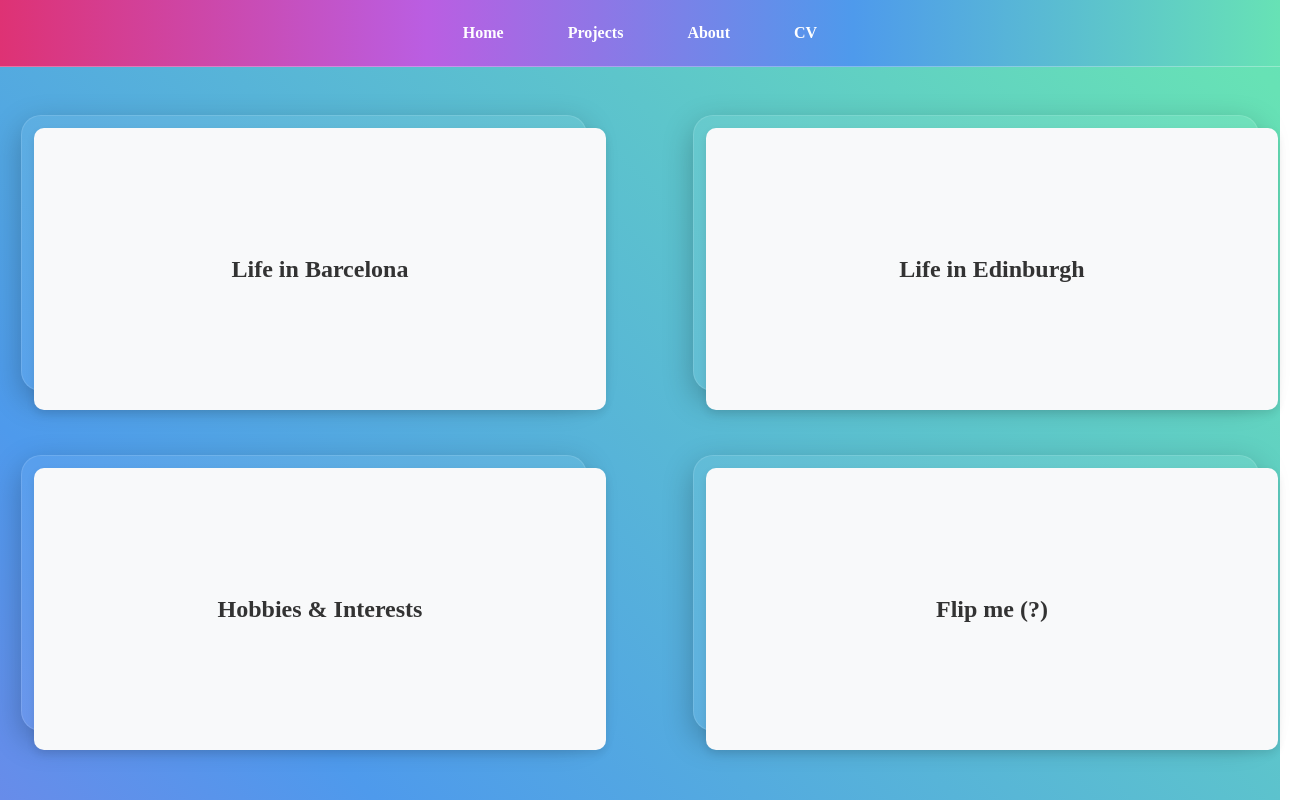
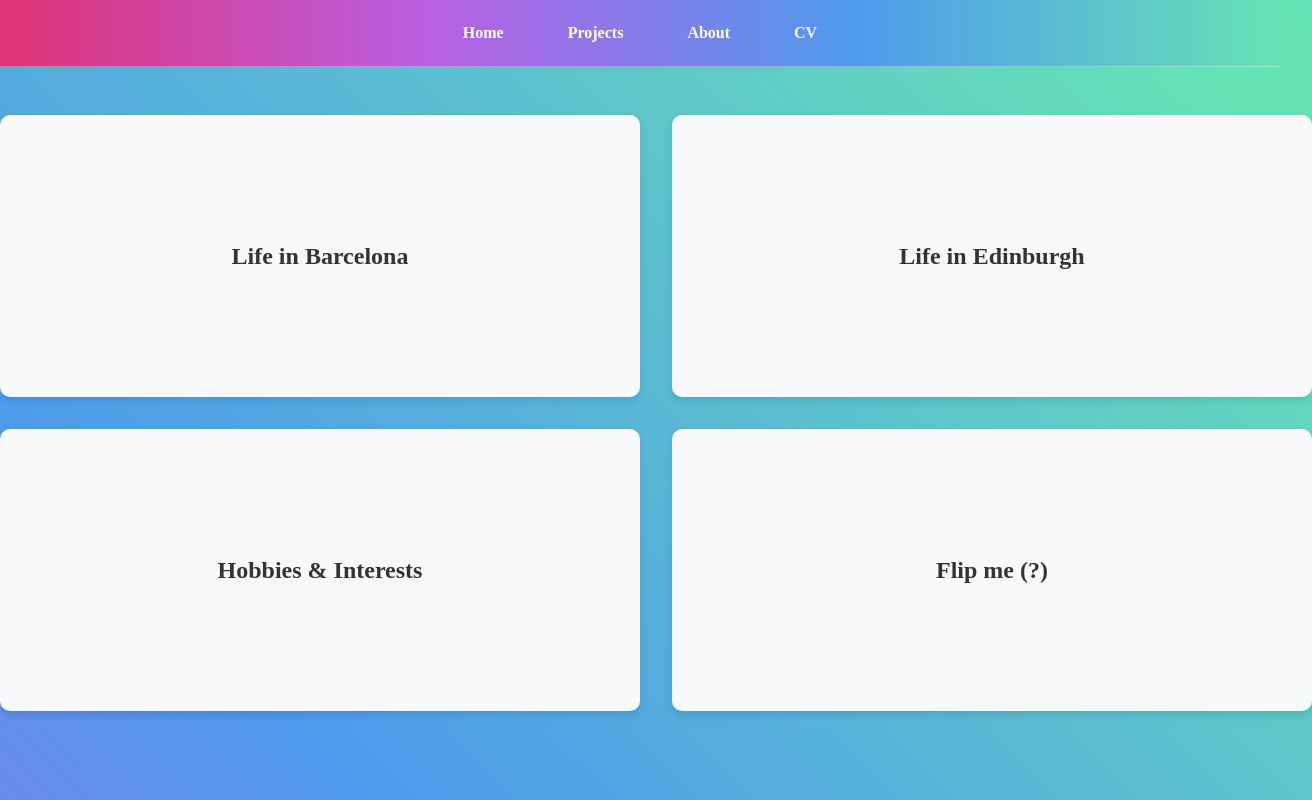
Before and after one commit to Laufley/portfolio, a React (Vite) app: page /portfolio/about in a window 1280 px wide. Shown: the whole page, 1312 px wide, since content can reach past the window. Built offline with nearby package versions, Linux system fonts and the light colour scheme.

Commit message:
wip about

```diff
--- a/src/Components/About.css
+++ b/src/Components/About.css
@@ -4,7 +4,7 @@
   margin: 0;
 }
 
-.cards-container {
+.cardsAbout-container {
   display: grid;
   grid-template-columns: repeat(2, 1fr);
   gap: 4rem;
@@ -15,7 +15,7 @@
   margin-top: 3rem;
 }
 
-.card {
+.cardAbout {
   height: 250px;
   width: 100%;
   perspective: 1000px;
@@ -24,7 +24,7 @@
 }
 
 
-.card-inner {
+.cardAbout-inner {
   position: relative;
   width: 100%;
   height: 100%;
@@ -33,12 +33,12 @@
   transform-style: preserve-3d;
 }
 
-.card.flipped .card-inner {
+.cardAbout.flipped .cardAbout-inner {
   transform: rotateY(180deg);
 }
 
-.card-front,
-.card-back {
+.cardAbout-front,
+.cardAbout-back {
   position: absolute;
   width: 100%;
   height: 100%;
@@ -51,29 +51,29 @@
   box-shadow: 0 4px 8px rgba(0,0,0,0.1);
 }
 
-.card-front {
+.cardAbout-front {
   background-color: #f8f9fa;
   color: #333;
 }
 
-.card-back {
+.cardAbout-back {
   background-color: #007bff;
   color: white;
   transform: rotateY(180deg);
 }
 
-.card:hover {
+.cardAbout:hover {
   transform: translateY(-5px);
   transition: transform 0.3s ease;
 }
 
-.card-back ul {
+.cardAbout-back ul {
   text-align: left;
   padding-right: 5px;
   margin-left: -1rem;
 }
 
-.card-back ul li {
+.cardAbout-back ul li {
   text-align: left;
   margin-bottom: 8px;
   margin-right: -15px;
--- a/src/Components/About.tsx
+++ b/src/Components/About.tsx
@@ -77,18 +77,18 @@ function About() {
 
   return (
     <div className="about-wrapper">
-      <div className="cards-container">
+      <div className="cardsAbout-container">
         {cards.map((card, index) => (
           <div
             key={index}
-            className={`card ${flipped[index] ? 'flipped' : ''}`}
+            className={`cardAbout ${flipped[index] ? 'flipped' : ''}`}
             onClick={(e) => handleClick(e, index)}
           >
-            <div className="card-inner">
-              <div className="card-front">
+            <div className="cardAbout-inner">
+              <div className="cardAbout-front">
                 <h2>{card.front}</h2>
               </div>
-              <div className="card-back">
+              <div className="cardAbout-back">
                 {Array.isArray(card.back) ? (
                   <ul>
                     {card.back.map((item, i) => (
@@ -114,3 +114,4 @@ export default About;
 // life is hard, but so are you
 // poverty chases you your whole life, the fact that I don't have an IT degree is a scar I will always carry. BUT hey, news! i'm now taking a master's in Software development so that will fix it a bit (?)
 // when life gives you lemons... ask yourself, what would indira do? and then do the opposite.
+// we can only make descisions with the information we have
```
